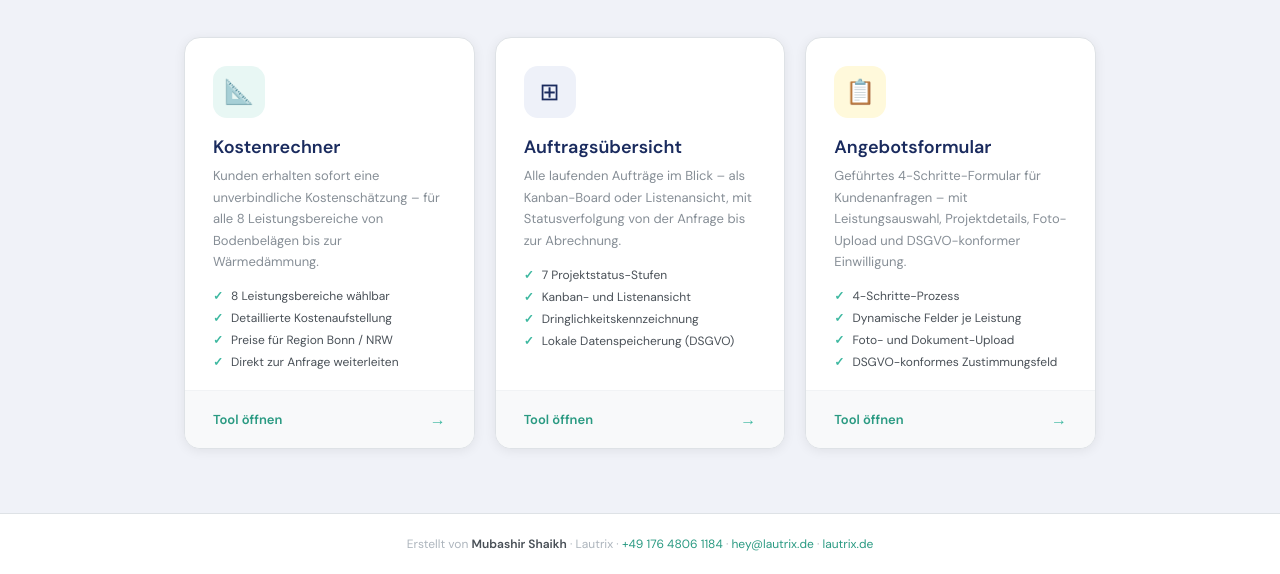
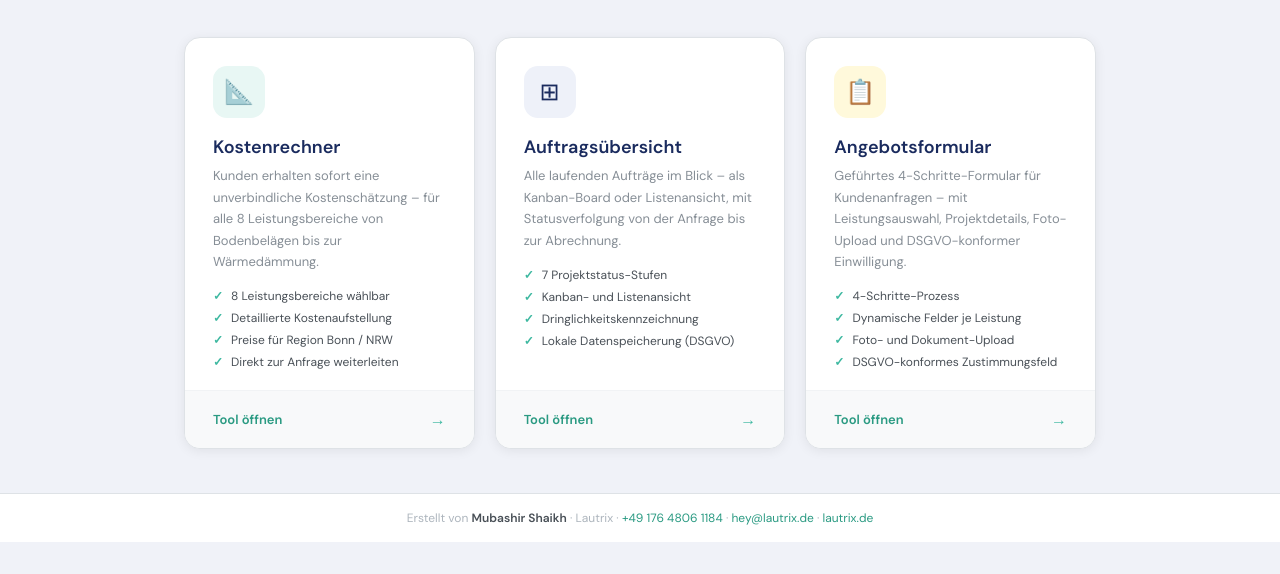
Before and after one commit to Mubashirulislam/bugdoll-demo, a plain HTML site: page index.html in a window 1280 px wide. Shown: the part 258-832 px from the top of the page. After the commit the page ends 803 px from the top, so only its background shows below. Drawn offline with Linux system fonts and the light colour scheme.

Commit message:
Sticky footer auf Startseite

```diff
--- a/index.html
+++ b/index.html
@@ -29,7 +29,7 @@ body{font-family:'DM Sans',sans-serif;background:#f0f2f8;color:var(--gray-900);m
 .hero-sub{font-size:15px;color:var(--gray-500);line-height:1.7;max-width:480px;margin:0 auto}
 
 /* Grid */
-.tools-grid{display:grid;grid-template-columns:repeat(auto-fit,minmax(280px,1fr));gap:20px;max-width:960px;margin:0 auto;padding:0 1.5rem 4rem}
+.tools-grid{display:grid;grid-template-columns:repeat(auto-fit,minmax(280px,1fr));gap:20px;max-width:960px;margin:0 auto;padding:0 1.5rem 6rem}
 
 /* Tool card */
 .tool-card{background:#fff;border-radius:16px;border:1px solid var(--border);box-shadow:var(--shadow);overflow:hidden;text-decoration:none;color:inherit;display:flex;flex-direction:column;transition:all .2s}
@@ -52,7 +52,7 @@ body{font-family:'DM Sans',sans-serif;background:#f0f2f8;color:var(--gray-900);m
 .icon-amber{background:#fff9db;color:#e67700}
 
 /* Footer */
-.footer{border-top:1px solid var(--border);background:#fff;padding:1.25rem 2rem;font-size:12px;color:var(--gray-400);text-align:center;line-height:1.7}
+.footer{position:fixed;bottom:0;left:0;right:0;border-top:1px solid var(--border);background:#fff;padding:.85rem 2rem;font-size:12px;color:var(--gray-400);text-align:center;line-height:1.7;z-index:50}
 .footer a{color:var(--teal-dark);text-decoration:none}
 .footer a:hover{text-decoration:underline}
 
```
